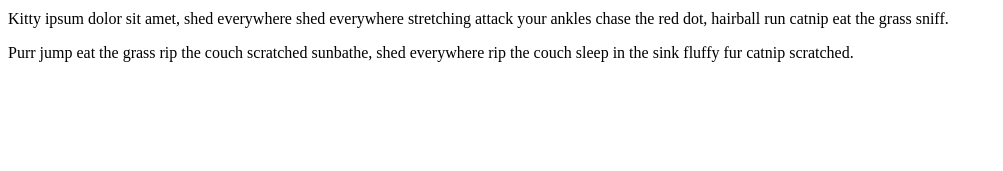
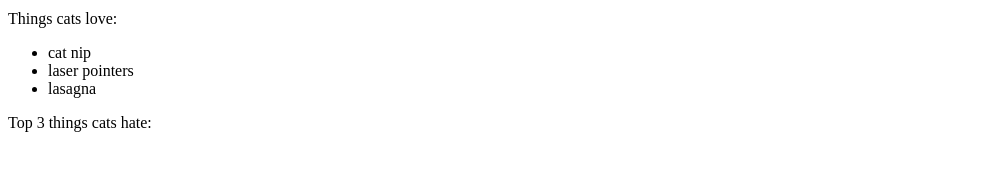
Before and after one commit to codedamn-classrooms/basic-html5, a plain HTML site: page index.html in a window 1280 px wide. Shown: the part 395-566 px from the top of the page, without its empty margins (0-1003 px from the left). Drawn offline with Linux system fonts and the light colour scheme.

Commit message:
lab added

```diff
--- a/index.html
+++ b/index.html
@@ -4,6 +4,12 @@
 
   <a href="#"><img src="https://bit.ly/fcc-relaxing-cat" alt="A cute orange cat lying on its back."></a>
 
-  <p>Kitty ipsum dolor sit amet, shed everywhere shed everywhere stretching attack your ankles chase the red dot, hairball run catnip eat the grass sniff.</p>
-  <p>Purr jump eat the grass rip the couch scratched sunbathe, shed everywhere rip the couch sleep in the sink fluffy fur catnip scratched.</p>
+  <p>Things cats love:</p>
+  <ul>
+    <li>cat nip</li>
+    <li>laser pointers</li>
+    <li>lasagna</li>
+  </ul>
+  <p>Top 3 things cats hate:</p>
+
 </main>
```
